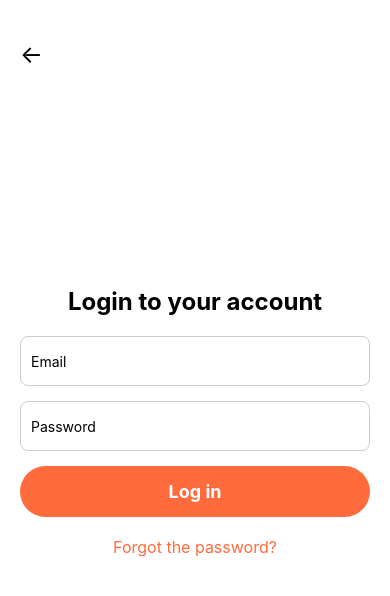
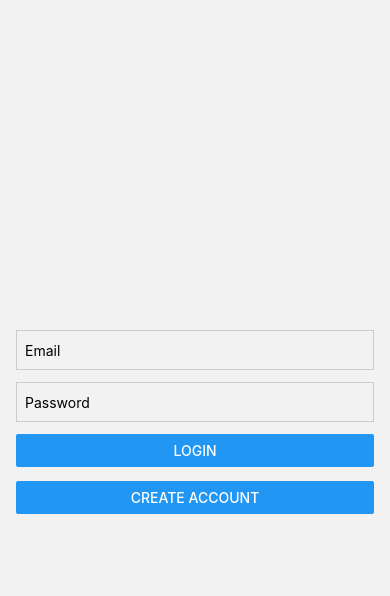
Before and after one commit to HuongNguyen210203/firstProject_reactNative, a React Native app: screen /Login in a window 390 px wide. Shown: the top 596 px of the page. Built offline with nearby package versions, Linux system fonts and the light colour scheme.

Commit message:
create login

```diff
--- a/App.js
+++ b/App.js
@@ -1,50 +1,23 @@
 import React, { useState } from 'react';
-import { StyleSheet, Text, View, TextInput, TouchableOpacity, Image, CheckBox } from 'react-native';
+import { StyleSheet, Text, View, TextInput, TouchableOpacity } from 'react-native';
+import Login from './app/screens/login'; // Make sure the path is correct
+import { NavigationContainer } from '@react-navigation/native';
+import { createNativeStackNavigator } from '@react-navigation/native-stack';
 
 export default function App() {
     const [isChecked, setChecked] = useState(false);
+    const Stack = createNativeStackNavigator();
 
     return (
-        <View style={styles.container}>
-            {/* Nút back */}
-            <TouchableOpacity style={styles.backButton}>
-                <Text style={styles.backButtonText}>←</Text>
-            </TouchableOpacity>
-
-
-
-            {/* Tiêu đề đăng nhập */}
-            <Text style={styles.title}>Login to your account</Text>
-
-            {/* Input Email */}
-            <TextInput
-                placeholder="Email"
-                style={styles.input}
-                keyboardType="email-address"
-            />
-
-            {/* Input Password */}
-            <TextInput
-                placeholder="Password"
-                style={styles.input}
-                secureTextEntry={true}
-            />
-
-
-
-            {/* Nút Log in */}
-            <TouchableOpacity style={styles.loginButton}>
-                <Text style={styles.loginButtonText}>Log in</Text>
-            </TouchableOpacity>
-
-            {/* Liên kết Forgot Password */}
-            <TouchableOpacity>
-                <Text style={styles.forgotPassword}>Forgot the password?</Text>
-            </TouchableOpacity>
-        </View>
+        <NavigationContainer>
+            <Stack.Navigator initialRouteName="Login">
+                <Stack.Screen name='Login' component={Login} options={{ headerShown: false }} />
+            </Stack.Navigator>
+        </NavigationContainer>
     );
 }
 
+// Uncomment and adjust styles as needed
 const styles = StyleSheet.create({
     container: {
         flex: 1,
@@ -61,12 +34,6 @@ const styles = StyleSheet.create({
     backButtonText: {
         fontSize: 24,
     },
-    image: {
-        width: 200,
-        height: 200,
-        resizeMode: 'contain',
-        marginBottom: 20,
-    },
     title: {
         fontSize: 24,
         fontWeight: 'bold',
@@ -81,32 +48,5 @@ const styles = StyleSheet.create({
         paddingHorizontal: 10,
         marginBottom: 15,
     },
-    checkboxContainer: {
-        flexDirection: 'row',
-        alignItems: 'center',
-        marginBottom: 20,
-    },
-    checkbox: {
-        marginRight: 8,
-    },
-    label: {
-        fontSize: 16,
-    },
-    loginButton: {
-        backgroundColor: '#FF6B3C',
-        width: '100%',
-        padding: 15,
-        borderRadius: 30,
-        alignItems: 'center',
-        marginBottom: 20,
-    },
-    loginButtonText: {
-        color: '#fff',
-        fontSize: 18,
-        fontWeight: 'bold',
-    },
-    forgotPassword: {
-        color: '#FF6B3C',
-        fontSize: 16,
-    },
+    // Add other styles as necessary
 });
--- /dev/null
+++ b/FirebaseConfig.ts
@@ -0,0 +1,22 @@
+// Import the functions you need from the SDKs you need
+import { initializeApp } from "firebase/app";
+import { getAuth } from "firebase/auth";
+
+// TODO: Add SDKs for Firebase products that you want to use
+// https://firebase.google.com/docs/web/setup#available-libraries
+
+// Your web app's Firebase configuration
+// For Firebase JS SDK v7.20.0 and later, measurementId is optional
+const firebaseConfig = {
+    apiKey: "AIzaSyA0_if_J3ng3_Yb7VWWtwpOr2aAXUcM-Ic",
+    authDomain: "reanatauth.firebaseapp.com",
+    projectId: "reanatauth",
+    storageBucket: "reanatauth.appspot.com",
+    messagingSenderId: "550340552858",
+    appId: "1:550340552858:web:7d36557a0e188d57c0d723",
+    measurementId: "G-RSFTCW7HNC"
+};
+
+// Initialize Firebase
+export const FIREBASE_APP = initializeApp(firebaseConfig);
+export const FIREBASE_AUTH = getAuth(FIREBASE_APP);
--- /dev/null
+++ b/app/screens/login.tsx
@@ -0,0 +1,111 @@
+import React, { useState } from 'react';
+import {
+    View,
+    TextInput,
+    ActivityIndicator,
+    Button,
+    StyleSheet,
+    Alert,
+    KeyboardAvoidingView,
+    Platform
+} from 'react-native';
+import { FIREBASE_AUTH } from '../../FirebaseConfig';
+import { signInWithEmailAndPassword, createUserWithEmailAndPassword } from 'firebase/auth';
+
+const Login = () => {
+    const [email, setEmail] = useState('');
+    const [password, setPassword] = useState('');
+    const [loading, setLoading] = useState(false);
+    const auth = FIREBASE_AUTH;
+
+    const signIn = async () => {
+        try {
+            setLoading(true);
+            const response = await signInWithEmailAndPassword(auth, email, password);
+            console.log(response);
+            // Optionally, navigate to the next screen or do something after successful login
+        } catch (error: any) {
+            console.error(error);
+            Alert.alert('Sign in failed', error.message);
+        } finally {
+            setLoading(false);
+        }
+    };
+
+    const signUp = async () => {
+        try {
+            setLoading(true);
+            const response = await createUserWithEmailAndPassword(auth, email, password);
+            console.log(response);
+            // Optionally, navigate to the next screen or show a success message
+        } catch (error: any) {
+            console.error(error);
+            Alert.alert('Sign up failed', error.message);
+        } finally {
+            setLoading(false);
+        }
+    };
+
+    return (
+        <KeyboardAvoidingView
+            style={styles.container}
+            behavior={Platform.OS === 'ios' ? 'padding' : 'height'} // Adjust for iOS and Android
+            keyboardVerticalOffset={Platform.OS === 'ios' ? 100 : 0} // Offset for the keyboard
+        >
+            <View style={styles.innerContainer}>
+                <TextInput
+                    value={email}
+                    style={styles.input}
+                    placeholder="Email"
+                    autoCapitalize="none"
+                    onChangeText={setEmail}
+                />
+                <TextInput
+                    value={password}
+                    style={styles.input}
+                    placeholder="Password"
+                    secureTextEntry={true}
+                    onChangeText={setPassword}
+                />
+                {loading ? (
+                    <ActivityIndicator size="large" color="#0000ff" />
+                ) : (
+                    <><div style={styles.buttonlogin}>
+                        <Button title="Login" onPress={signIn} />
+                        <Button title="Create Account" onPress={signUp} />
+                    </div>
+                    </>
+                )}
+            </View>
+        </KeyboardAvoidingView>
+    );
+};
+
+// Define your styles here
+const styles = StyleSheet.create({
+    container: {
+        flex: 1,
+        justifyContent: 'center',
+        padding: 16,
+    },
+    innerContainer: {
+        flex: 1,
+        justifyContent: 'center', // Center content vertically
+    },
+    input: {
+        height: 40,
+        borderColor: '#ccc',
+        borderWidth: 1,
+        marginBottom: 12,
+        paddingHorizontal: 8,
+    },
+    buttonlogin: {
+        height: 80,
+        display: 'flex',
+        flexDirection: 'column',
+        justifyContent: "space-between",
+        color: 'white',
+    },
+});
+
+export default Login;
--- /dev/null
+++ b/metro.config.js
@@ -0,0 +1,6 @@
+const { getDefaultConfig } = require('expo/metro-config');
+
+const defaultConfig = getDefaultConfig(__dirname);
+defaultConfig.resolver.assetExts.push('cjs');
+
+module.exports = defaultConfig;
--- /dev/null
+++ b/tsconfig.json
@@ -0,0 +1,4 @@
+{
+  "compilerOptions": {},
+  "extends": "expo/tsconfig.base"
+}
```
Also changed, not shown: app/screens/Details.tsx (added, +11 -0 lines), app/screens/List.tsx (added, +19 -0 lines), package.json (+12 -3 lines), 1 other file (tests, documents, lock files or other folders).
